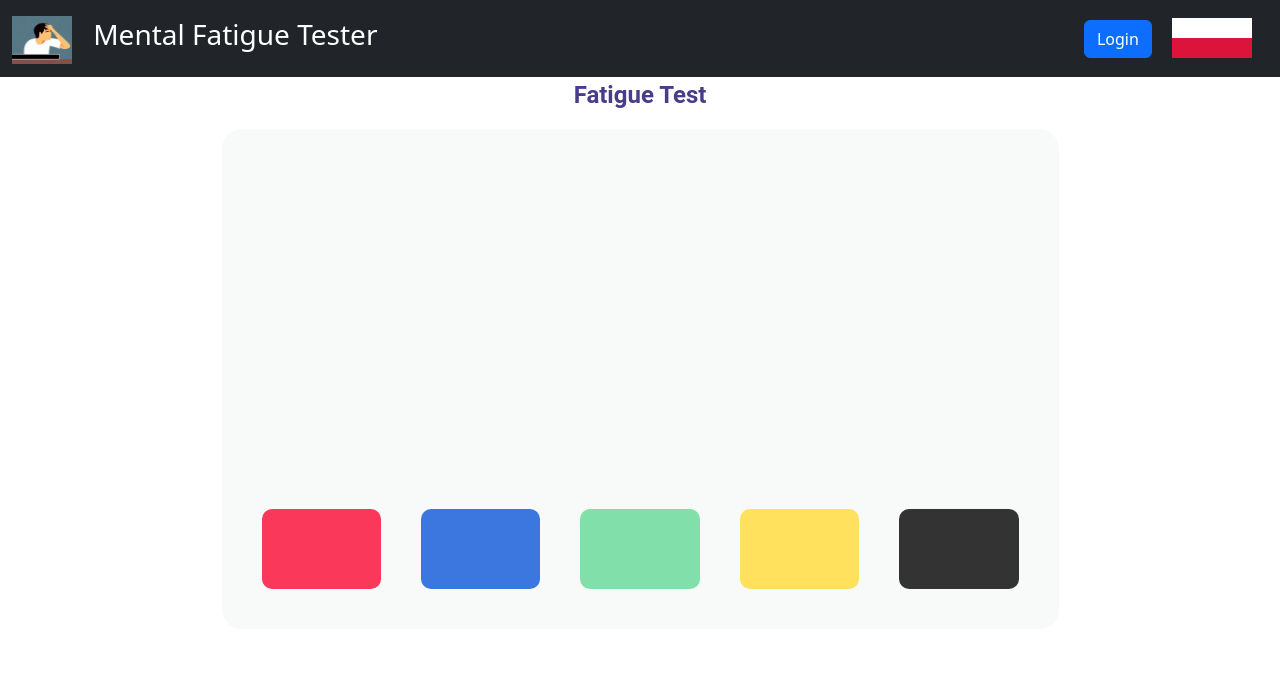
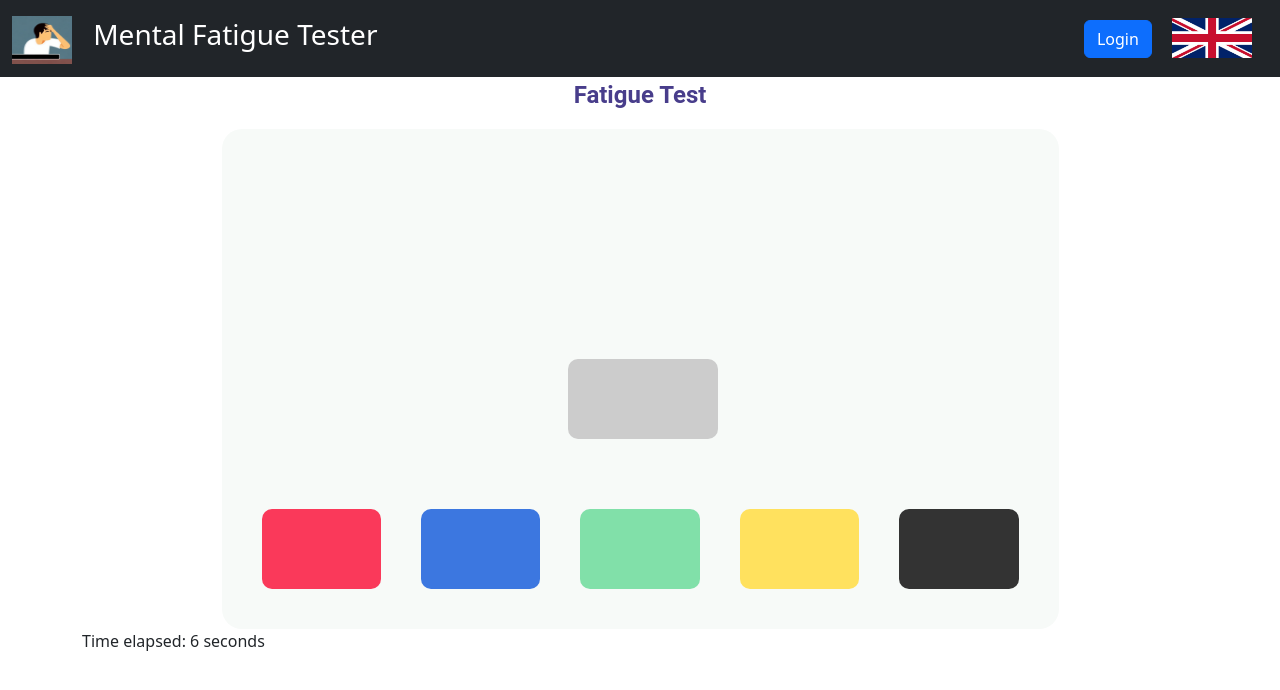
Before and after one commit to kacpermilan/FatigueTester_WebApp, a Django app: page /start_tests/ in a window 1280 px wide. Shown: the top 690 px of the page. Run offline with Django 4.2, Linux system fonts and the light colour scheme.

Commit message:
Zmienia kolor ja pizgam jak mnie to zmęczyło

```diff
--- /dev/null
+++ b/FatigueTester/static/script.js
@@ -0,0 +1,34 @@
+ // Function to change the color of the rectangle
+    function changeColor() {
+    // Do I even use this function?
+    console.log("changeColor() called");
+    // Get a random number between 1 and the number of buttons
+      var randomNumber = Math.floor(Math.random() * 5) + 1;
+
+      // Get the color of the corresponding button
+      var buttonColor = window.getComputedStyle(document.querySelector(".button" + randomNumber)).getPropertyValue("background-color");
+
+      // Set the color of the rectangle to the button color
+      document.getElementById("rectangle").style.backgroundColor = buttonColor;
+    }
+
+    // Start the timer
+    var startTime = new Date().getTime();
+    var timerId = setInterval(function() {
+        // Calculate the elapsed time
+        var currentTime = new Date().getTime();
+        var elapsedTime = currentTime - startTime;
+
+        // Convert the elapsed time to seconds
+        var seconds = Math.floor(elapsedTime / 1000);
+
+        // Display the elapsed time
+        var timeElapsedContainer = document.querySelector('#time_elapsed_container');
+        timeElapsedContainer.textContent = 'Time elapsed: ' + seconds + ' seconds';
+    }, 1000);
+
+    // Function to start the timer
+    function startTimer() {
+        // Reset the start time
+        startTime = new Date().getTime();
+    }
--- a/FatigueTester/static/style.css
+++ b/FatigueTester/static/style.css
@@ -61,3 +61,16 @@
 .button5 {
     background-color: #333;
 }
+
+.rectangle {
+    position: absolute;
+    top: 50%;
+    left: 48%;
+    transform: translate(-50%, -50%);
+    width: 150px;
+    height: 80px;
+    margin: 20px;
+    border-radius: 10px;
+    border: none;
+    background-color: #ccc;
+}
--- a/FatigueTester/templates/app_base.html
+++ b/FatigueTester/templates/app_base.html
@@ -8,6 +8,7 @@
         <meta name="viewport" content="width=device-width, initial-scale=1.0">
         <link rel="stylesheet" type="text/css" href="{% static 'style.css' %}">
         <link rel="icon" href="{% static 'icon.png' %}">
+        <script src="{% static 'script.js' %}"></script>
         <title> {% trans 'Mental Fatigue Tester' %} </title>
 
         <!-- Bootstrap css file -->
--- a/FatigueTester/templates/tests_web.html
+++ b/FatigueTester/templates/tests_web.html
@@ -5,29 +5,16 @@
 
     <p id="big_text"><b>{% trans 'Fatigue Test' %}</b></p>
     <div class="test_area">
+        <div id="rectangle" class ="rectangle"></div>
         <div class="buttons_container">
-            <input type="button" class="test_button button1" value="">
-            <input type="button" class="test_button button2" value="">
-            <input type="button" class="test_button button3" value="">
-            <input type="button" class="test_button button4" value="">
-            <input type="button" class="test_button button5" value="">
+            <input type="button" class="test_button button1" value="" onclick="startTimer(); changeColor();">
+            <input type="button" class="test_button button2" value="" onclick="startTimer(); changeColor();">
+            <input type="button" class="test_button button3" value="" onclick="startTimer(); changeColor();">
+            <input type="button" class="test_button button4" value="" onclick="startTimer(); changeColor();">
+            <input type="button" class="test_button button5" value="" onclick="startTimer(); changeColor();">
         </div>
     </div>
 
     <div id="time_elapsed_container"></div>
-    <script>
-    let start_time = Date.now();
-        let time_elapsed_container = document.getElementById('time_elapsed_container');
-
-        function handleClick() {
-            let time_elapsed = Date.now() - start_time;
-            let seconds_elapsed = time_elapsed / 1000;
-            time_elapsed_container.innerHTML = "Time elapsed: " + seconds_elapsed.toFixed(2) + " seconds";
-        }
-
-        document.querySelectorAll('.test_button').forEach(item => {
-            item.addEventListener('click', handleClick);
-             });
-    </script>
 
 {% endblock %}
```
